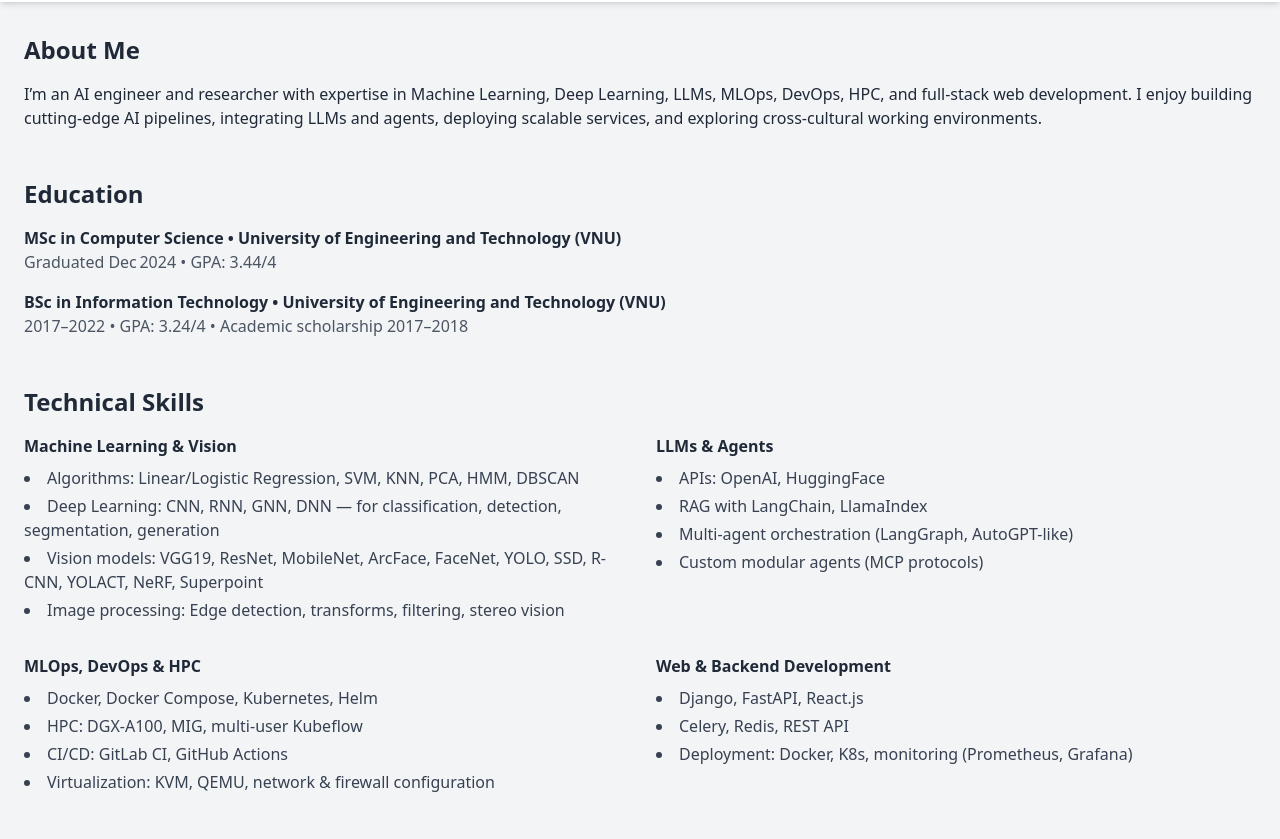
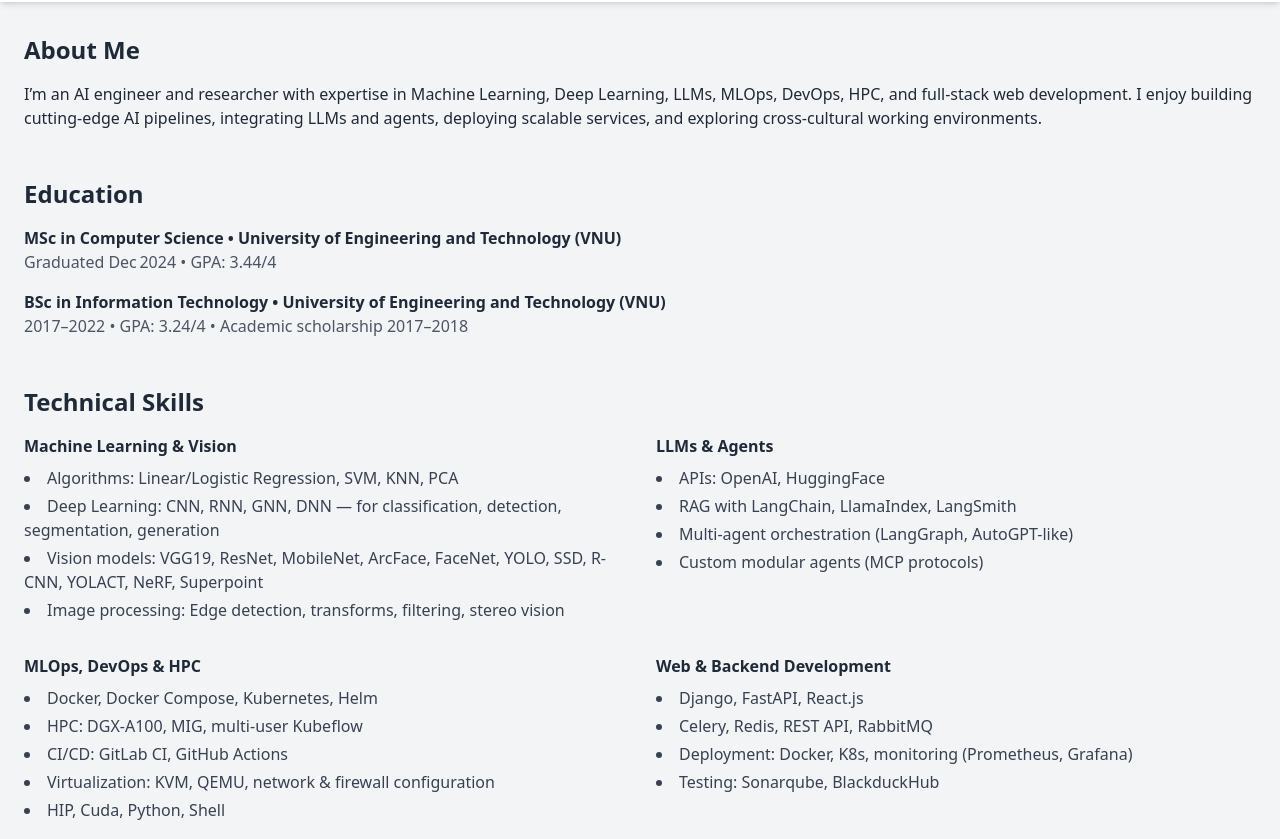
Before and after one commit to daovietanh190499/daovietanh190499.github.io, a plain HTML site: page index.html in a window 1280 px wide. Shown: the part 110-949 px from the top of the page. Drawn offline with nearby package versions, Linux system fonts and the light colour scheme.

Commit message:
Update index.html

```diff
--- a/index.html
+++ b/index.html
@@ -58,7 +58,7 @@
       <div>
         <h3 class="font-semibold mb-2">Machine Learning & Vision</h3>
         <ul class="list-disc list-inside space-y-1 text-gray-700">
-          <li>Algorithms: Linear/Logistic Regression, SVM, KNN, PCA, HMM, DBSCAN</li>
+          <li>Algorithms: Linear/Logistic Regression, SVM, KNN, PCA</li>
           <li>Deep Learning: CNN, RNN, GNN, DNN — for classification, detection, segmentation, generation</li>
           <li>Vision models: VGG19, ResNet, MobileNet, ArcFace, FaceNet, YOLO, SSD, R-CNN, YOLACT, NeRF, Superpoint</li>
           <li>Image processing: Edge detection, transforms, filtering, stereo vision</li>
@@ -68,7 +68,7 @@
         <h3 class="font-semibold mb-2">LLMs & Agents</h3>
         <ul class="list-disc list-inside space-y-1 text-gray-700">
           <li>APIs: OpenAI, HuggingFace</li>
-          <li>RAG with LangChain, LlamaIndex</li>
+          <li>RAG with LangChain, LlamaIndex, LangSmith</li>
           <li>Multi-agent orchestration (LangGraph, AutoGPT-like)</li>
           <li>Custom modular agents (MCP protocols)</li>
         </ul>
@@ -80,14 +80,16 @@
           <li>HPC: DGX-A100, MIG, multi-user Kubeflow</li>
           <li>CI/CD: GitLab CI, GitHub Actions</li>
           <li>Virtualization: KVM, QEMU, network & firewall configuration</li>
+	  <li>HIP, Cuda, Python, Shell</li>
         </ul>
       </div>
       <div>
         <h3 class="font-semibold mb-2">Web & Backend Development</h3>
         <ul class="list-disc list-inside space-y-1 text-gray-700">
           <li>Django, FastAPI, React.js</li>
-          <li>Celery, Redis, REST API</li>
+          <li>Celery, Redis, REST API, RabbitMQ</li>
           <li>Deployment: Docker, K8s, monitoring (Prometheus, Grafana)</li>
+	  <li>Testing: Sonarqube, BlackduckHub</li>
         </ul>
       </div>
   </section>
```
